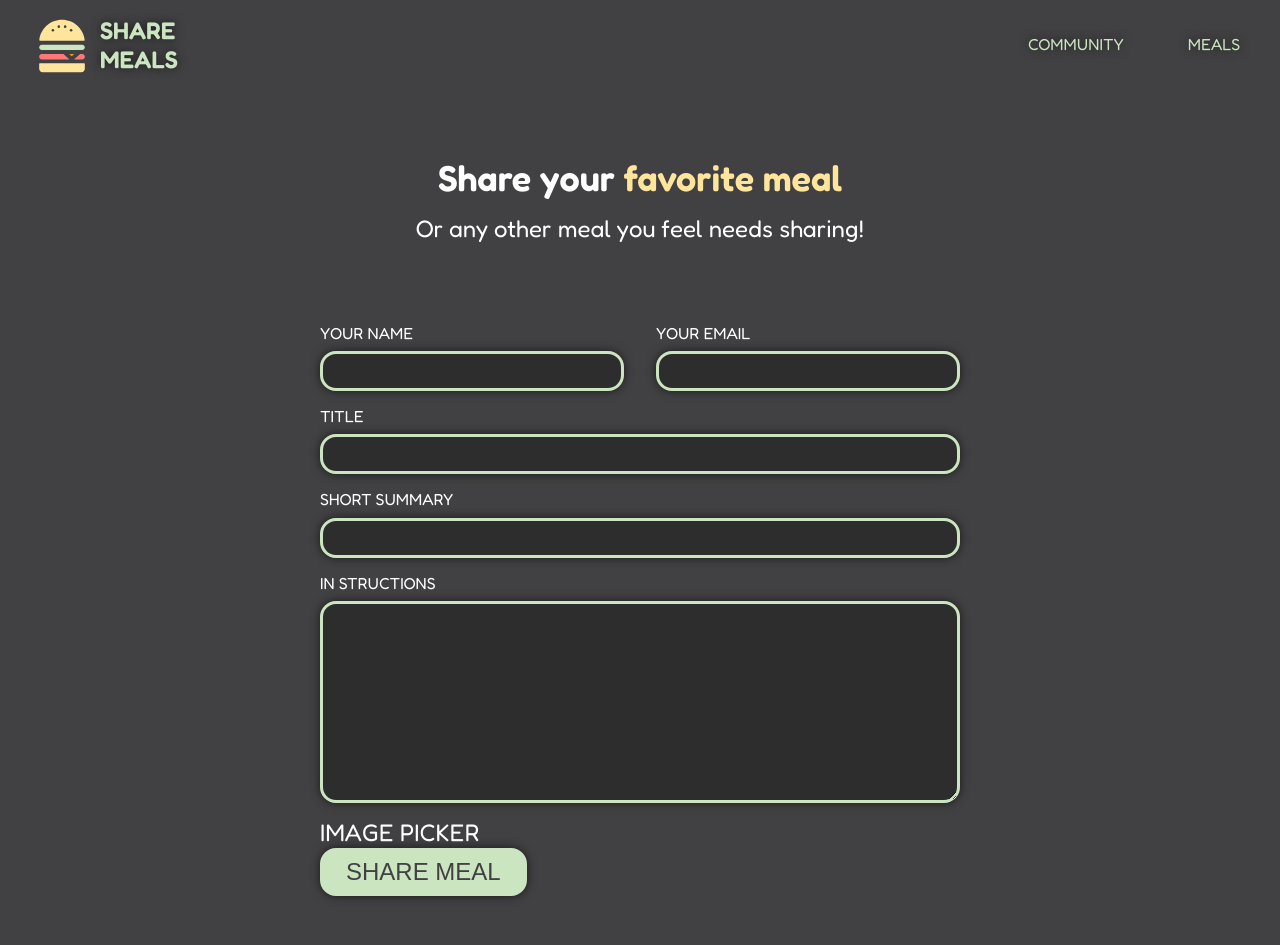
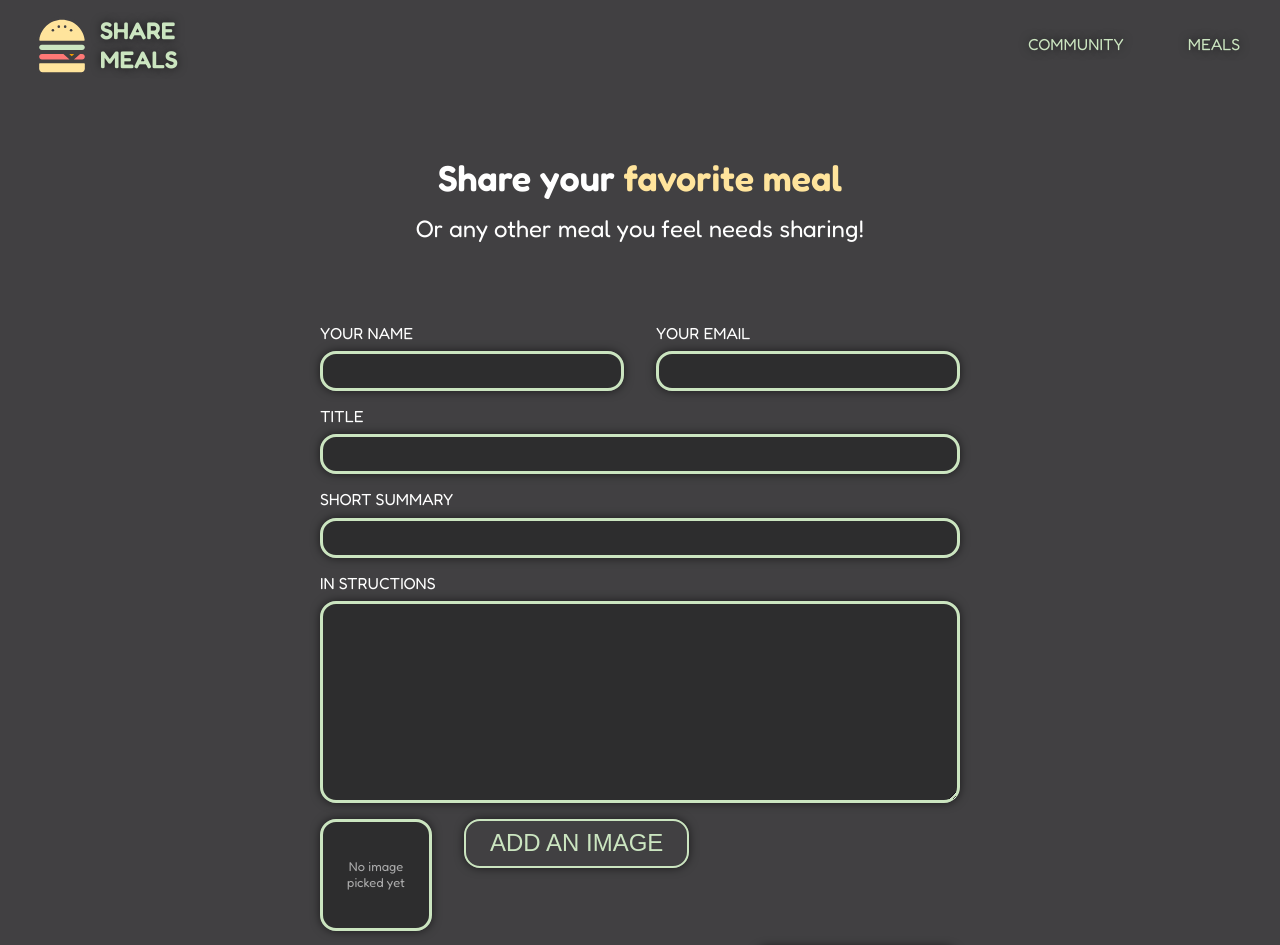
Before and after one commit to MaxKibets/sharemeals, a Next.js app: page /meals/share in a window 1280 px wide. Shown: the top 945 px of the page. Built offline with nearby package versions, Linux system fonts and the light colour scheme.

Commit message:
image picker

```diff
--- a/app/globals.css
+++ b/app/globals.css
@@ -1,10 +1,12 @@
 :root {
+  --alpha: 0.6;
+  --white: 255, 255, 255;
   --background: #414042;
-  --foreground: #fff;
+  --foreground: rgb(var(--white));
   --primary: #cbe5c0;
   --active: #ffe49c;
   --danger: #ff7876;
-  --shadow: 0px 0px 10px rgba(0, 0, 0, 0.6);
+  --shadow: 0px 0px 10px rgba(0, 0, 0, var(--alpha));
   --border: 3px solid var(--primary);
   --border-radius: 1rem;
   --scale: 1.1;
--- a/components/imagePicker/ImagePicker.tsx
+++ b/components/imagePicker/ImagePicker.tsx
@@ -1,15 +1,72 @@
-import React, { ReactNode } from "react";
+"use client";
 
-type ImagePickerProps = {
-  name: string;
-  children: ReactNode;
-};
+import React, { useRef, useState } from "react";
+import Image from "next/image";
 
-const ImagePicker: React.FC<ImagePickerProps> = ({ name, children }) => {
+import { Button, Card } from "../ui";
+import css from "./styles/imagePicker.module.css";
+
+const ImagePicker: React.FC = () => {
+  const inputRef = useRef<HTMLInputElement | null>(null);
+
+  const [pickedImage, setPickedImage] = useState<string | ArrayBuffer | null>(
+    null,
+  );
+
+  const handleClick = () => {
+    inputRef.current?.click();
+  };
+
+  const handleChange = (event: React.ChangeEvent<HTMLInputElement>) => {
+    const file = event.target.files?.[0];
+
+    // TODO check if the file is an image...
+    if (!file) {
+      setPickedImage(null);
+      return;
+    }
+
+    const fileReader = new FileReader();
+
+    fileReader.onload = () => {
+      setPickedImage(fileReader.result);
+    };
+
+    fileReader.readAsDataURL(file);
+  };
+
   return (
-    <div>
-      <label htmlFor={name}>{children}</label>
-      <input type="file" id={name} name={name} accept="image/*" />
+    <div className={css.wrap}>
+      <Card className={css.picker}>
+        {pickedImage ? (
+          <Image
+            src={pickedImage as string}
+            alt=""
+            fill
+            className={css.image}
+          />
+        ) : (
+          <span>No image picked yet</span>
+        )}
+      </Card>
+      <input
+        id="imagePicker"
+        type="file"
+        name="imagePicker"
+        accept="image/png, image/jpeg"
+        ref={inputRef}
+        onChange={handleChange}
+        className={css.input}
+        required
+      />
+      <Button
+        type="button"
+        className={css.button}
+        onClick={handleClick}
+        secondary
+      >
+        Add an image
+      </Button>
     </div>
   );
 };
--- a/components/imagePicker/styles/imagePicker.module.css
+++ b/components/imagePicker/styles/imagePicker.module.css
@@ -0,0 +1,26 @@
+.wrap {
+  display: flex;
+  gap: 2rem;
+  align-items: flex-start;
+}
+
+.input {
+  display: none;
+}
+
+.picker {
+  position: relative;
+  display: flex;
+  align-items: center;
+  justify-content: center;
+  width: 7rem;
+  height: 7rem;
+  padding: 0.5rem;
+  font-size: 0.8rem;
+  text-align: center;
+  color: rgba(var(--white), var(--alpha));
+}
+
+.image {
+  object-fit: cover;
+}
--- a/components/sharePageContent/SharePageContent.tsx
+++ b/components/sharePageContent/SharePageContent.tsx
@@ -2,6 +2,7 @@ import React from "react";
 
 import { Button, Input, Label, Mark, Section, Textarea } from "../ui";
 import css from "./styles/sharePageContent.module.css";
+import ImagePicker from "../imagePicker/ImagePicker";
 
 const SharePageContent: React.FC = () => {
   return (
@@ -41,7 +42,7 @@ const SharePageContent: React.FC = () => {
               required
             />
           </div>
-          IMAGE PICKER
+          <ImagePicker />
           <div className={css.actions}>
             <Button type="submit">Share Meal</Button>
           </div>
--- a/components/sharePageContent/styles/sharePageContent.module.css
+++ b/components/sharePageContent/styles/sharePageContent.module.css
@@ -17,3 +17,9 @@
 .fieldWrap:last-child {
   margin-left: 1rem;
 }
+
+.actions {
+  display: flex;
+  justify-content: flex-end;
+  margin-top: 1rem;
+}
--- a/components/ui/button/Button.tsx
+++ b/components/ui/button/Button.tsx
@@ -4,18 +4,30 @@ import Link from "next/link";
 import css from "./styles/button.module.css";
 
 type ButtonProps = {
+  className?: string;
   type?: "button" | "submit" | "reset";
   href?: string;
   children: React.ReactNode;
+  onClick?: () => void;
+  secondary?: boolean;
 };
 
-const Button: React.FC<ButtonProps> = ({ href, children, type }) => {
+const Button: React.FC<ButtonProps> = ({
+  href,
+  children,
+  type,
+  className,
+  onClick,
+  secondary,
+}) => {
+  const styles = `${css.button} ${className} ${secondary ? css.secondary : css.primary}`;
+
   return href ? (
-    <Link href={href} className={css.button}>
+    <Link href={href} className={styles} onClick={onClick}>
       {children}
     </Link>
   ) : (
-    <button className={css.button} type={type}>
+    <button className={styles} type={type} onClick={onClick}>
       {children}
     </button>
   );
--- a/components/ui/button/styles/button.module.css
+++ b/components/ui/button/styles/button.module.css
@@ -4,8 +4,6 @@
   text-align: center;
   text-transform: uppercase;
   border: 2px solid var(--primary);
-  background-color: var(--primary);
-  color: var(--background);
   border-radius: var(--border-radius);
   cursor: pointer;
   transition: all 0.3s;
@@ -15,6 +13,16 @@
   line-height: inherit;
 }
 
+.secondary {
+  color: var(--primary);
+  background-color: transparent;
+}
+
+.primary {
+  color: var(--background);
+  background-color: var(--primary);
+}
+
 .button:hover {
   transform: scale(var(--scale));
 }
```
